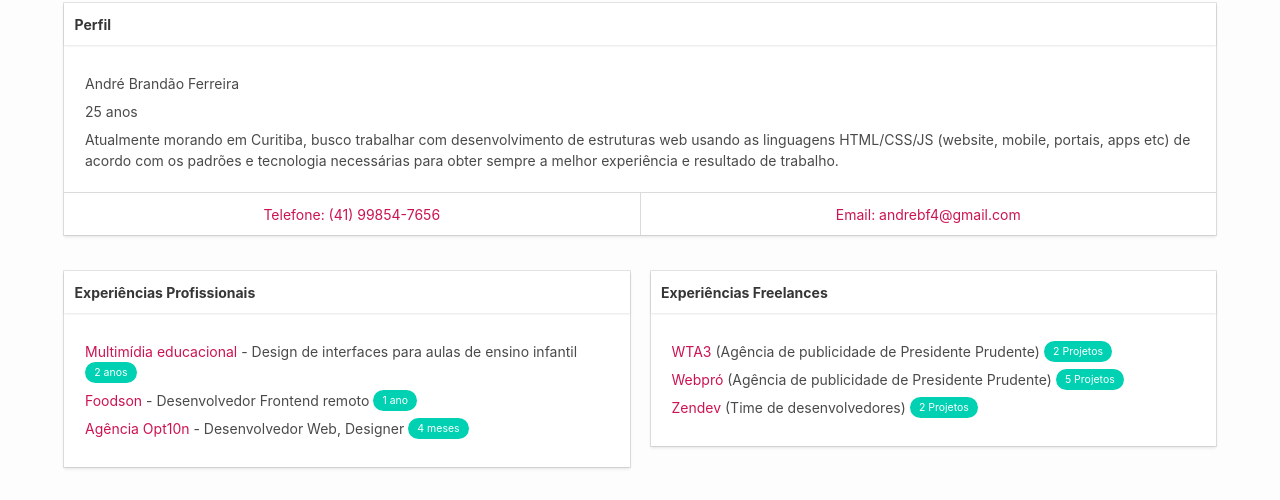
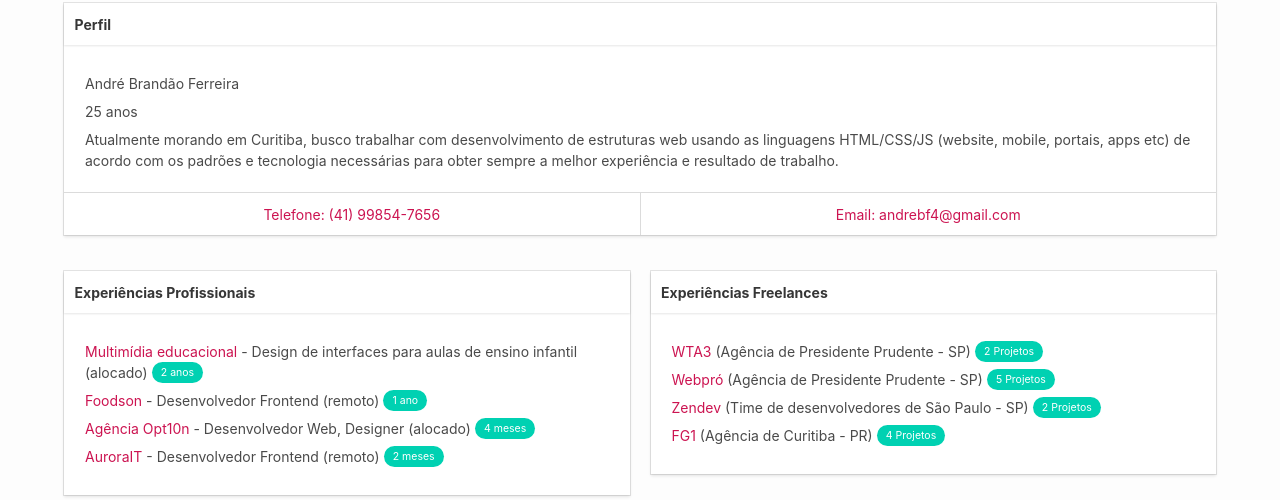
Before and after one commit to andrebrandaoo/andrebrandaoo.github.io, a plain HTML site: page cv.html in a window 1280 px wide. Shown: the part 277-777 px from the top of the page. Drawn offline with Linux system fonts and the light colour scheme.

Commit message:
add new experiences

```diff
--- a/cv.html
+++ b/cv.html
@@ -75,19 +75,24 @@
               </header>
               <div class="card-content">
                 <div class="content">
-                  <span><a href="http://www.multimidiaeducacional.com.br" title="Multimídia Educacional Presidente Prudente" target="_blank">Multimídia educacional</a> - Design de interfaces para aulas de ensino infantil
+                  <span><a href="http://www.multimidiaeducacional.com.br" title="Multimídia Educacional Presidente Prudente" target="_blank">Multimídia educacional</a> - Design de interfaces para aulas de ensino infantil (alocado)
                     <div class="tag is-primary">
                       2 anos
                     </div>
                   </span>
-                  <span><a href="http://foodson.com.br" title="Foodson, Startup de São Paulo" target="_blank">Foodson</a> - Desenvolvedor Frontend remoto
+                  <span><a href="http://foodson.com.br" title="Foodson, Startup de São Paulo" target="_blank">Foodson</a> - Desenvolvedor Frontend (remoto)
                     <div class="tag is-primary">
                       1 ano
                     </div>
                   </span>
-                  <span><a href="http://opt10n.com.br/" title="Agência Opt10n de Curitiba" target="_blank">Agência Opt10n</a> - Desenvolvedor Web, Designer
+                  <span><a href="http://opt10n.com.br/" title="Agência Opt10n de Curitiba" target="_blank">Agência Opt10n</a> - Desenvolvedor Web, Designer (alocado)
                     <div class="tag is-primary">
                       4 meses
+                    </div>
+                  </span>
+                  <span><a href="https://www.facebook.com/SmartWashAppUSA" title="AuroraIT" target="_blank">AuroraIT</a> - Desenvolvedor Frontend (remoto)
+                    <div class="tag is-primary">
+                      2 meses
                     </div>
                   </span>
 
@@ -105,19 +110,24 @@
               </header>
               <div class="card-content">
                 <div class="content">
-                  <span><a href="http://www.wta3.com.br" target="_blank" title="WTA3">WTA3</a> (Agência de publicidade de Presidente Prudente)
+                  <span><a href="http://www.wta3.com.br" target="_blank" title="WTA3">WTA3</a> (Agência de Presidente Prudente - SP)
                     <div class="tag is-primary">
                       2 Projetos
                     </div>
                   </span>
-                  <span><a href="http://www.agenciawebpro.com.br" target="_blank" title="Webpró">Webpró</a> (Agência de publicidade de Presidente Prudente)
+                  <span><a href="http://www.agenciawebpro.com.br" target="_blank" title="Webpró">Webpró</a> (Agência de Presidente Prudente - SP)
                     <div class="tag is-primary">
                       5 Projetos
                     </div>
                   </span>
-                  <span><a href="https://zendev.com.br" target="_blank" title="Zendev">Zendev</a> (Time de desenvolvedores)
+                  <span><a href="https://zendev.com.br" target="_blank" title="Zendev">Zendev</a> (Time de desenvolvedores de São Paulo - SP)
                     <div class="tag is-primary">
                       2 Projetos
+                    </div>
+                  </span>
+                  <span><a href="https://fg1.com.br" target="_blank" title="FG1">FG1</a> (Agência de Curitiba - PR)
+                    <div class="tag is-primary">
+                      4 Projetos
                     </div>
                   </span>
                 </div>
```
